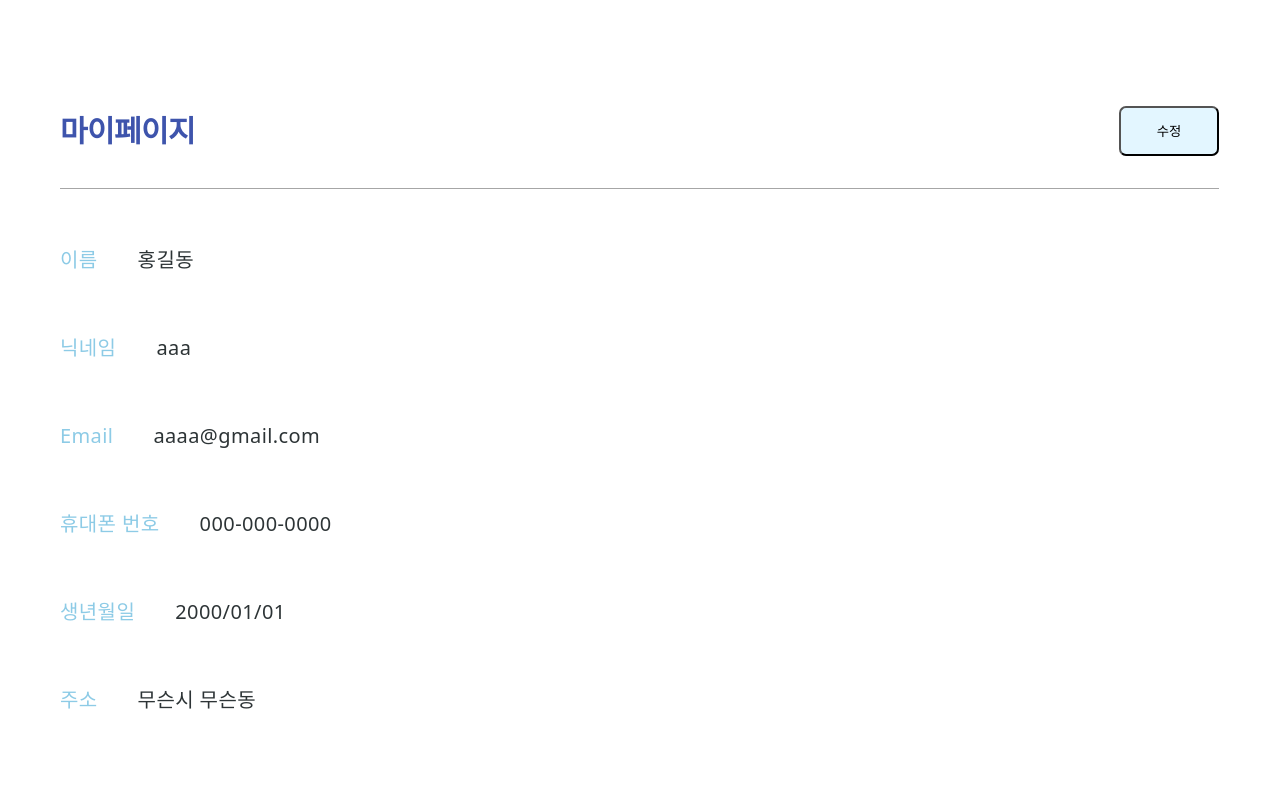
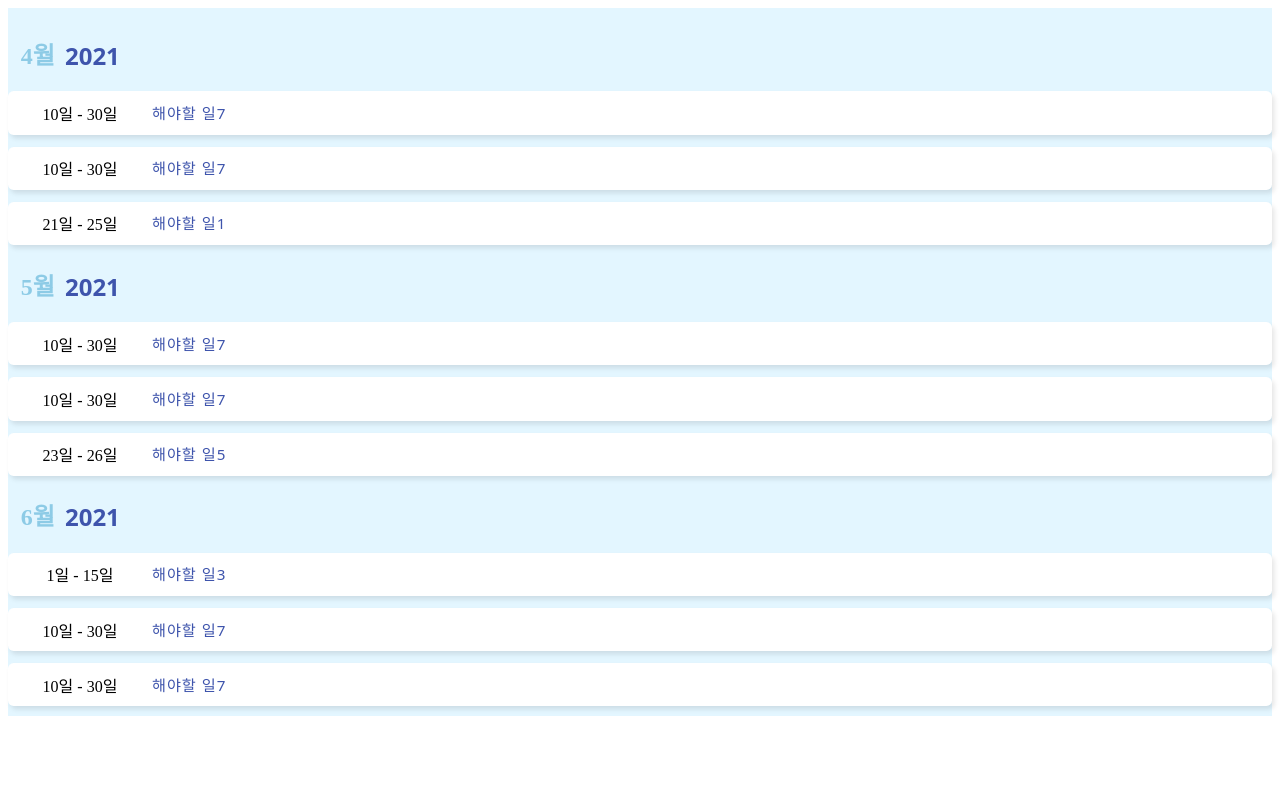
Before and after one commit to SiatStudy/P1F, a React (Create React App) app: page / in a window 1280 px wide. Shown: the top 800 px of the page. Built offline with nearby package versions, Linux system fonts and the light colour scheme.

Commit message:
마이페이지, 검색페이지 크기 조정
피그마에서 뽑은 css코드의 크기가 너무 커서 전체적으로 크기를 줄이는 작업 진행

```diff
--- a/src/App.js
+++ b/src/App.js
@@ -7,8 +7,9 @@ import Dday from './page/Dday';
 function App() {
   return (
     <div className="mainContainer">
-      <MyPageContainer></MyPageContainer>
-      {/* <SearchPageContainer></SearchPageContainer> */}
+      <div className='div1'></div>
+      {/* <MyPageContainer></MyPageContainer> */}
+      <SearchPageContainer></SearchPageContainer>
       {/* <Dday></Dday> */}
     </div>
   );
--- a/src/component/CustomMainPageH1.js
+++ b/src/component/CustomMainPageH1.js
@@ -5,18 +5,18 @@ const CustomMainPageH1 = styled.h1`
   font-family: Noto Sans;
   font-style: normal;
   font-weight: 700;
-font-size: 1.875rem;
+  font-size: 1.5rem;
 
   ${props => props.$myPage && css`
     color: #3E54AC;
-line-height: 150%; /* 2.8125rem */
-letter-spacing: -0.0375rem;
-flex: 1;
+    line-height: 120%; /* 150% * 0.8 */
+    letter-spacing: -0.03rem;
+    flex: 0.9;
   `}
 
   ${props => props.$searchPageYear && css`
     color: #3E54AC;
-line-height: 1rem; /* 53.333% */
+    line-height: 0.8rem;
   `}
 `;
 
--- a/src/component/CustomManinPageRow.js
+++ b/src/component/CustomManinPageRow.js
@@ -4,56 +4,59 @@ import styled from 'styled-components';
 const obj = {
   myPage : {
     keyDiv : `
+    width: 10rem;
     color: #8DCBE6;
+    margin-left : 1rem;
     font-family: Noto Sans;
-    font-size: 1.25rem;
+    font-size: 1rem; /* 1.25rem * 0.8 */
     font-style: normal;
     font-weight: 500;
-    line-height: 1.3125rem;
-    letter-spacing: 0.025rem;
+    line-height: 1.05rem;
+    letter-spacing: 0.02rem;
     `,
     customH3 : `
     color: var(--yoda-admin-template-blacks-b-100, #2D3436);
     font-family: Noto Sans;
-    font-size: 1.25rem;
+    font-size: 1rem;
     font-style: normal;
     font-weight: 400;
-    line-height: 1.3125rem;
-    letter-spacing: 0.025rem;
+    line-height: 1.05rem;
+    letter-spacing: 0.02rem;
     `,
     outDiv : `
+    height: 2rem;
     display: flex;
     align-items: center;
-    gap: 2.5rem;
+    gap: 2rem;
     align-self: stretch;
     `
   },
   searchPage : {
     outDiv : `
     display: flex;
+
     align-items: center;
     align-self: stretch;
-    border-radius: 0.4375rem;
+    border-radius: 0.35rem;
     background: #FFF;
-    box-shadow: 0.188rem 0.25rem 0.375rem 0px rgba(0, 0, 0, 0.10);
+    box-shadow: 0.15rem 0.2rem 0.3rem 0px rgba(0, 0, 0, 0.10);
     `,
     keyDiv : `
     display: flex;
-    width: 11.25rem;
-    height: 3.125rem;
-    padding: 0.75rem 0rem;
+    width: 9rem;
+    padding: 0.6rem 0rem;
     justify-content: center;
     align-items: center;
-    gap: 0.625rem;
+    gap: 0.5rem;
     `,
     customH3 :`
     color: #3E54AC;
     font-family: Noto Sans;
-    font-size: 0.75rem;
+    font-size: 0.95rem;
     font-style: normal;
     font-weight: 400;
-    line-height: 0rem; /* 0% */
-    letter-spacing: 0.075rem;
+    line-height: 0rem;
+    letter-spacing: 0.06rem;
     `
   }
 };
@@ -73,7 +76,7 @@ ${prop => obj[prop.$page].outDiv}
 
 const CustomInput = styled.input`
 flex: 1 0 0;
-border-radius: 0.25rem;
+border-radius: 0.2rem; /* 0.25rem * 0.8 */
 border: 1px solid #000;
 display: ${props => (props.$mode ? 'block' : 'none')};
 `;
--- a/src/content/MyPageContainer.module.css
+++ b/src/content/MyPageContainer.module.css
@@ -1,19 +1,15 @@
 .mainContainer{
-
-  /* width: 85rem; */
-  /* height: 26.5625rem; */
   display: flex;
-  padding: 4.0625rem 3.3125rem 4.125rem 3.25rem;
+  padding: 2.0625rem 2.3125rem 2.125rem 2.25rem;
   flex-direction: column;
-  /* justify-content: center; */
   background: #FFF;
 }
 .title{
   display: flex;
   justify-content: space-between;
   align-items: center;
-  gap: 0.9375rem;
-  padding: 0.9375rem 0;
+  gap: 0.2375rem;
+  padding: 0.375rem 0;
   flex: 1 0 0;
   border-bottom: 0.0625rem solid #A6A6A6;
 }
@@ -21,21 +17,20 @@
   display: flex;
   width: 6.25rem;
   height: 3.125rem;
-  padding: 0.75rem 1.5rem;
+  padding: 0.75rem 0.5rem;
   flex-direction: column;
   justify-content: center;
   align-items: center;
   border-radius: 0.4375rem;
+  border: none;
   background: #E3F6FF;
 }
 .list{
   display: flex;
-  /* width: 75.6875rem; */
   flex : 1;
-  /* align-self: stretch; */
-  padding: 2.5rem 0rem;
+  padding: 1.5rem 0rem;
   flex-direction: column;
   justify-content: center;
   align-items: flex-start;
-  gap: 1.6875rem;
+
 }
--- a/src/content/SearchPageContainer.js
+++ b/src/content/SearchPageContainer.js
@@ -26,6 +26,36 @@ const SearchPageContainer = () => {
     },
     {
       month: 4,
+      startDay: 10,
+      endDay: 30,
+      workTitle: "해야할 일7",
+    },
+    {
+      month: 5,
+      startDay: 10,
+      endDay: 30,
+      workTitle: "해야할 일7",
+    },
+    {
+      month: 6,
+      startDay: 10,
+      endDay: 30,
+      workTitle: "해야할 일7",
+    },
+    {
+      month: 4,
+      startDay: 10,
+      endDay: 30,
+      workTitle: "해야할 일7",
+    },
+    {
+      month: 5,
+      startDay: 10,
+      endDay: 30,
+      workTitle: "해야할 일7",
+    },
+    {
+      month: 6,
       startDay: 10,
       endDay: 30,
       workTitle: "해야할 일7",
--- a/src/content/SearchPageContainer.module.css
+++ b/src/content/SearchPageContainer.module.css
@@ -1,8 +1,8 @@
 .mainContainer {
-  /* width: 85rem; */
-  /* height: 61.25rem; */
+  /* width: 68rem; */
+  /* height: 49rem; */
   display: flex;
-  padding: 1.25rem 0rem 4.875rem 0rem;
+  padding-top: 1rem;
   flex-direction: column;
   /* align-items: center; */
   background: #E3F6FF;
@@ -10,28 +10,30 @@
 
 .titleDiv {
   display: flex;
-  height: 3.1875rem;
-  padding: 0.375rem 0 0.375rem 0.375rem;
+  height: 2.55rem;
+  padding: 0.16rem;
   align-items: center;
 }
-.monthTitle{
+
+.monthTitle {
   display: flex;
-  width: 6.25rem;
-  height: 2.4375rem;
+  width: 3.4rem;
+  height: 1.95rem;
   flex-direction: column;
   justify-content: center;
   color: #8DCBE6;
   text-align: center;
   font-family: Noto Sans KR;
-  font-size: 1.875rem;
+  font-size: 1.5rem;
   font-style: normal;
   font-weight: 700;
-  line-height: 1rem; /* 53.333% */
+  line-height: 0.8rem; /* 53.333% */
 }
-.searchMonth{
+
+.searchMonth {
   display: flex;
   flex-direction: column;
   align-items: flex-start;
-  gap: 0.9375rem;
-  padding: 1.25rem 0rem;
+  gap: 0.75rem;
+  padding: 0.6rem 0rem;
 }
```
Lines whose indentation alone changed are shown as unchanged.
